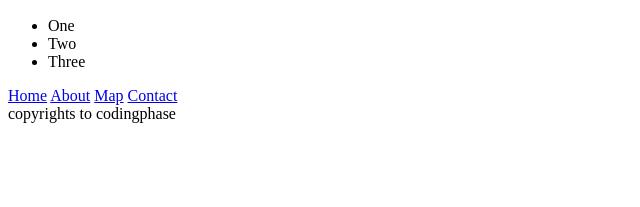
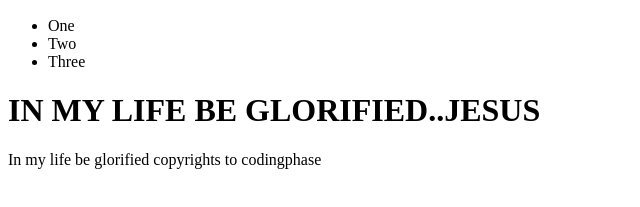
Before and after one commit to JoelAangel/git-course, a website: page index.html in a window 1280 px wide. Shown: the part 99-306 px from the top of the page, without its empty margins (0-640 px from the left). Drawn offline with Linux system fonts and the light colour scheme.

Commit message:
removed the navigation bar and added some text in it

```diff
--- a/index.html
+++ b/index.html
@@ -16,12 +16,10 @@
         <li>Three</li>
     </ul>
     <footer>
-        <nav>
-            <a href ="#">Home</a>
-            <a href ="#">About</a>
-            <a href ="#">Map</a>
-            <a href ="#">Contact</a>
-        </nav>
+        <h1>
+            IN MY LIFE BE GLORIFIED..JESUS
+        </h1>
+        In my life be glorified
         copyrights to codingphase</footer>
 </body>
 </html>
```
